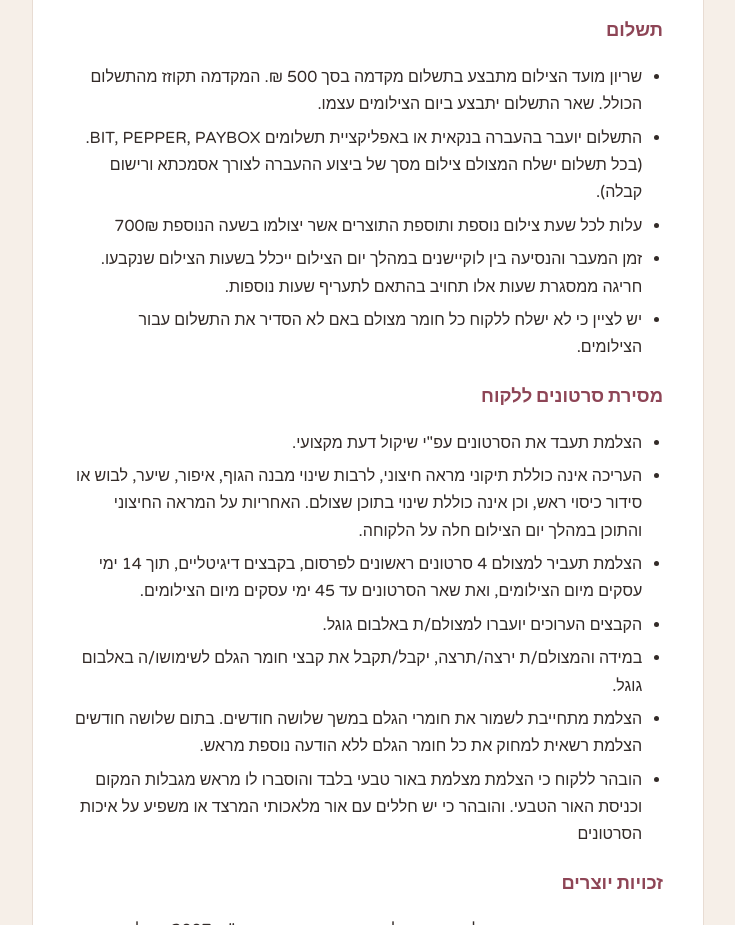
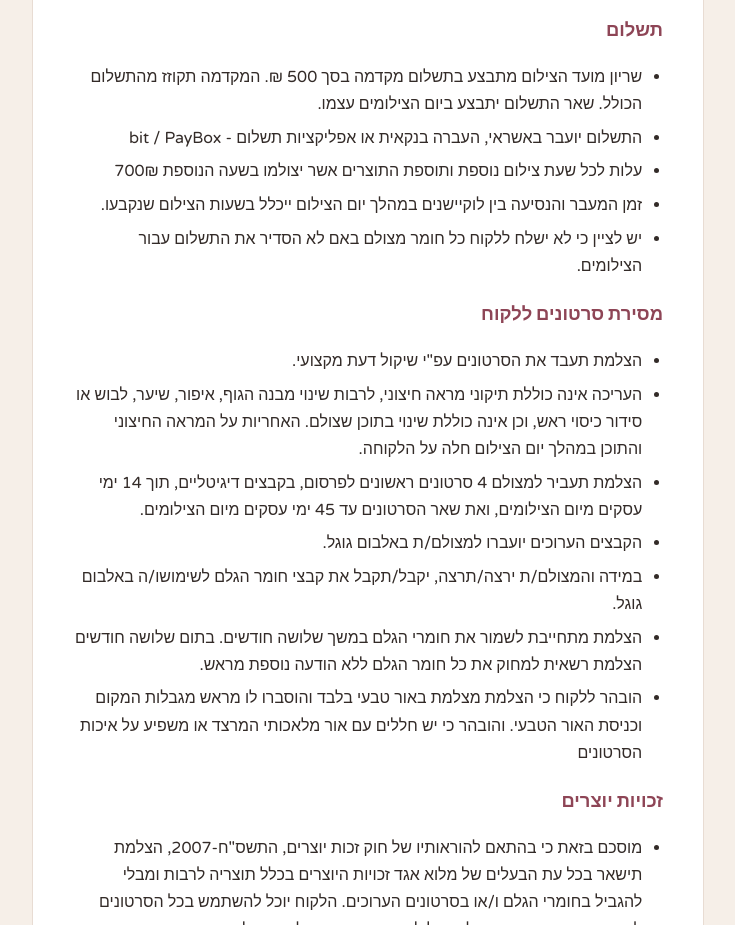
Before and after one commit to efratrel6-ai/atzmaiot-digital, a website: page atzmaiot/shoot-agreement.html in a window 1280 px wide. Shown: the part 2260-3185 px from the top of the page, without its empty margins (272-1007 px from the left). Drawn offline with Linux system fonts and the light colour scheme.

Commit message:
טופס יום הצילום: אמצעי תשלום מעודכנים והסרת משפט על חריגה משעות הצילום
Co-Authored-By: Claude Sonnet 5.5 <noreply@anthropic.com>
Claude-Session: https://claude.ai/code/session_01NJpZR5UHzyPJnbagf8p8GT

```diff
--- a/atzmaiot/shoot-agreement.html
+++ b/atzmaiot/shoot-agreement.html
@@ -163,9 +163,9 @@ summary { cursor: pointer; font-family: var(--f-head); font-weight: 500; color:
 <h2>תשלום</h2>
 <ul>
 <li>שריון מועד הצילום מתבצע בתשלום מקדמה בסך 500 ₪. המקדמה תקוזז מהתשלום הכולל. שאר התשלום יתבצע ביום הצילומים עצמו.</li>
-<li>התשלום יועבר בהעברה בנקאית או באפליקציית תשלומים BIT, PEPPER, PAYBOX. (בכל תשלום ישלח המצולם צילום מסך של ביצוע ההעברה לצורך אסמכתא ורישום קבלה).</li>
+<li>התשלום יועבר באשראי, העברה בנקאית או אפליקציות תשלום - bit / PayBox</li>
 <li>עלות לכל שעת צילום נוספת ותוספת התוצרים אשר יצולמו בשעה הנוספת 700₪</li>
-<li>זמן המעבר והנסיעה בין לוקיישנים במהלך יום הצילום ייכלל בשעות הצילום שנקבעו. חריגה ממסגרת שעות אלו תחויב בהתאם לתעריף שעות נוספות.</li>
+<li>זמן המעבר והנסיעה בין לוקיישנים במהלך יום הצילום ייכלל בשעות הצילום שנקבעו.</li>
 <li>יש לציין כי לא ישלח ללקוח כל חומר מצולם באם לא הסדיר את התשלום עבור הצילומים.</li>
 </ul>
 <h2>מסירת סרטונים ללקוח</h2>
```
